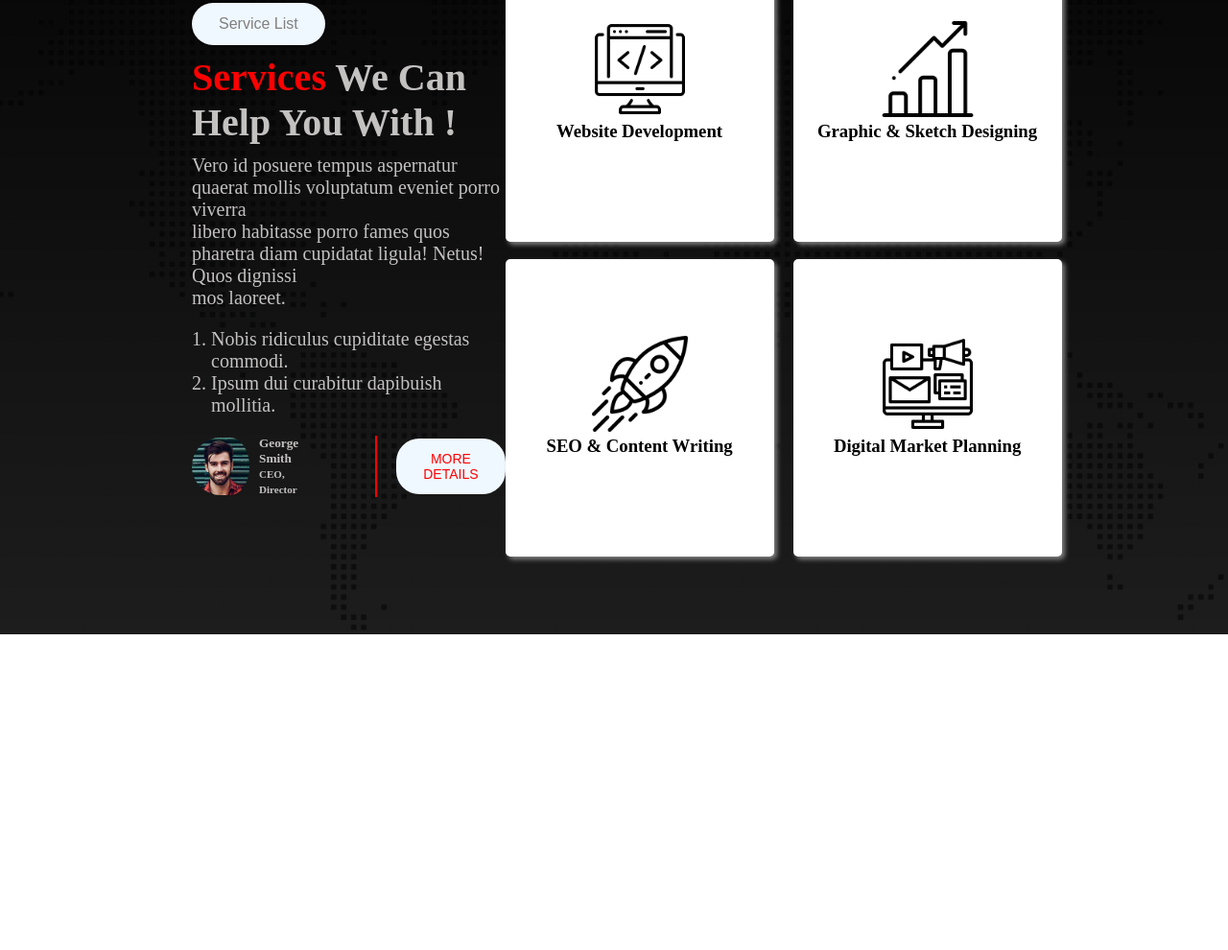
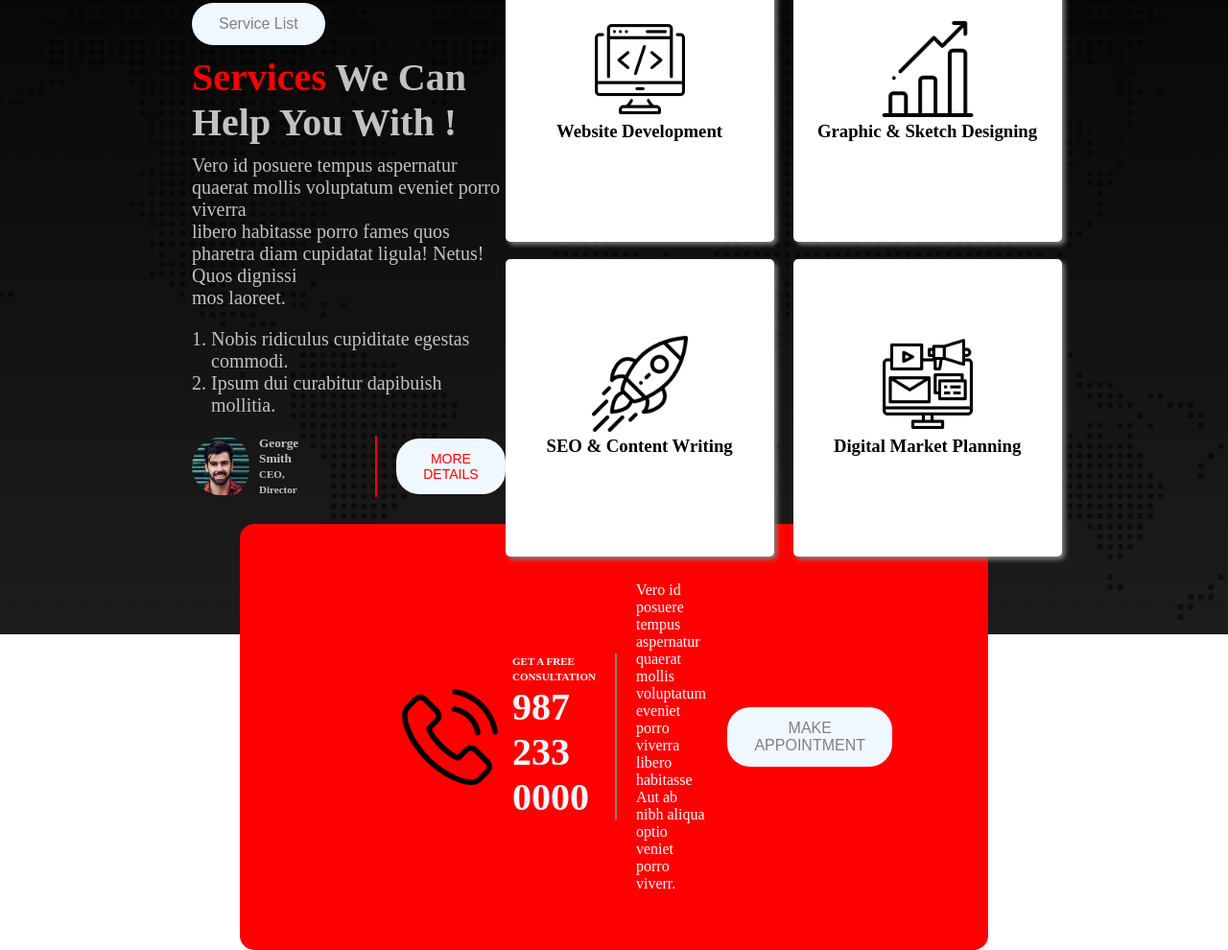
Before and after one commit to atikur28/number-5-project, a plain HTML site: page index.html in a window 1280 px wide. Shown: the part 1020-2010 px from the top of the page at 96% size. Before the commit the page ends 1681 px from the top, so only its background shows below. Drawn offline with Linux system fonts and the light colour scheme.

Commit message:
Appointment Section Fully Completed

```diff
--- a/index.html
+++ b/index.html
@@ -79,6 +79,24 @@
               </section>
             </div>
         </section>
+        <!-- appointment section -->
+        <section class="appointment-container">
+           <div class="phone">
+               <img class="phone-img" src="./icons/phone-call.png" alt="Phone">
+               <h5 class="appoint-header"><small>GET A FREE CONSULTATION</small><br><big class="number">987 233 0000</big></h5>
+           </div>
+
+           <div class="appoint-discription">
+            <p>Vero id posuere tempus aspernatur quaerat mollis voluptatum eveniet porro <br>
+                viverra libero habitasse Aut ab nibh aliqua optio veniet porro viverr.</p>
+           </div>
+
+           <div class="appoint-btn">
+            <button class="service-btn">MAKE APPOINTMENT</button>
+           </div>
+        </section>
+        <!-- blog section -->
+
     </main>
     <footer>
 
--- a/style.css
+++ b/style.css
@@ -171,3 +171,41 @@
     gap: 20px;
     align-items: center;
 }
+/* Service Section Ends */
+/* Appointment Section Starts */
+.phone-img{
+    width: 100px;
+}
+.phone{
+    display: flex;
+    align-items: center;
+    gap: 15px;
+    border-right: 2px solid gray;
+    padding-right: 20px;
+    padding-left: 69px;
+}
+.appointment-container{
+    display: flex;
+    align-items: center;
+    gap: 20px;
+    width: 80;
+    margin: 0px 250px;
+    border-radius: 15px;
+    background-color: red;
+    padding: 60px 100px;
+    margin-top: -115px;
+}
+.appoint-header{
+    color: aliceblue;
+    font-weight: bold;
+}
+.number{
+    color: aliceblue;
+    font-size: 40px;
+    font-weight: bold;
+}
+.appoint-discription{
+    color: aliceblue;
+}
+/* Appointment Section Ends */
+/* Blog Section Starts */
```
